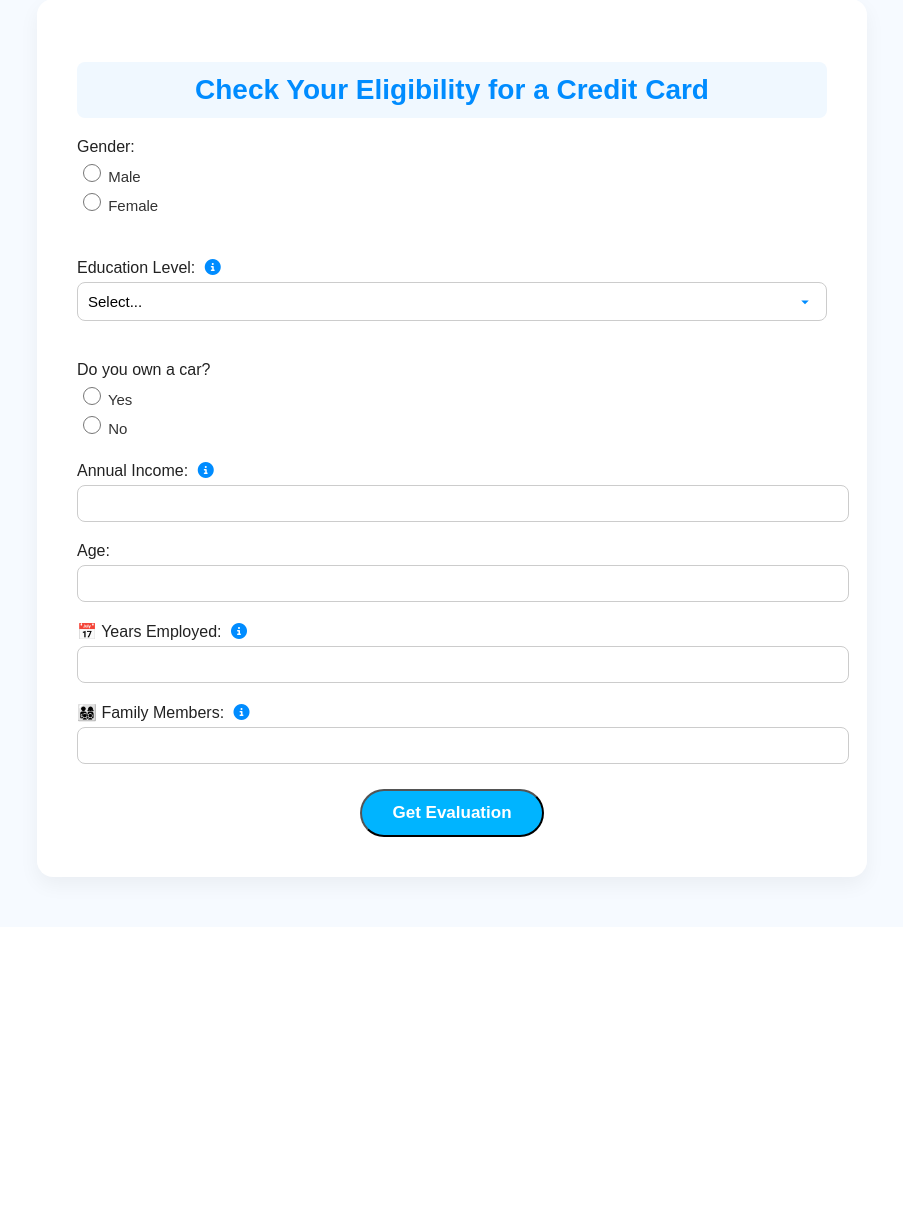
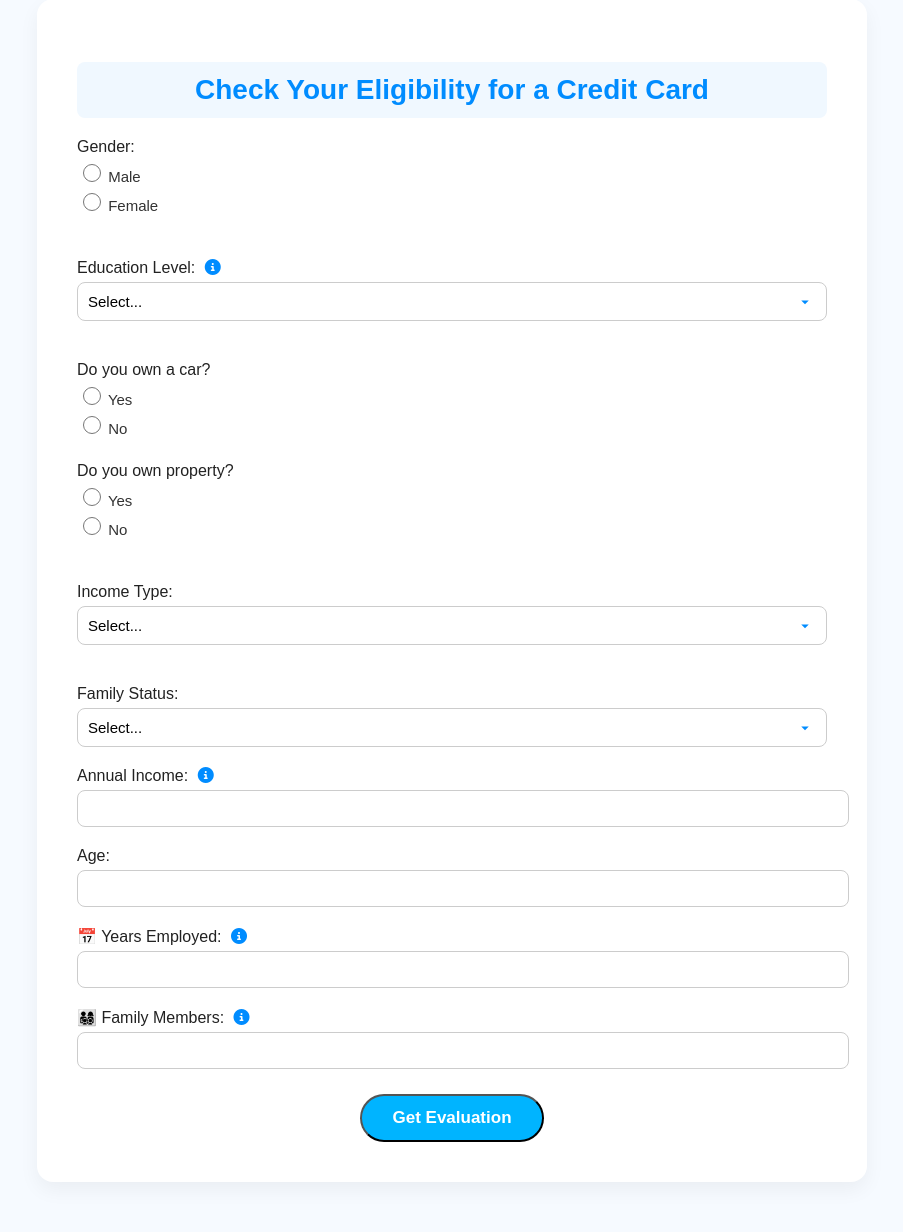
Before and after one commit to othmanalobayyat/GoCredi, a Flask app: page /form in a window 1280 px wide. Shown: the part 152-1384 px from the top of the page, without its empty margins (188-1091 px from the left). Before the commit the page ends 1042 px from the top, so only its background shows below. Run offline with Flask 3, Linux system fonts and the light colour scheme; parts of the project's set-up code (start-up, migrations or seed data) failed here and were passed over.

Commit message:
feat: complete ML pipeline integration with Flask (Set B features, RF model, working prediction flow)

```diff
--- a/credit_card_app/app/services/prediction_service.py
+++ b/credit_card_app/app/services/prediction_service.py
@@ -11,6 +11,9 @@ def predict_credit(form_data, pipeline):
         "CODE_GENDER": form_data["gender"],
         "FLAG_OWN_CAR": form_data["own_car"],
         "NAME_EDUCATION_TYPE": form_data["education"],
+        "FLAG_OWN_REALTY": form_data["own_realty"],
+        "NAME_INCOME_TYPE": form_data["income_type"],
+        "NAME_FAMILY_STATUS": form_data["family_status"],
         "AMT_INCOME_TOTAL": float(form_data["income"]),
         "AGE": int(form_data["age"]),
         "YEARS_EMPLOYED": int(form_data["years_employed"]),
@@ -21,7 +24,7 @@ def predict_credit(form_data, pipeline):
     proba = pipeline.predict_proba(raw_input)[0]
 
     return {
-        "prediction": prediction,
+        "prediction": int(prediction),
         "acceptance": round(proba[1] * 100, 1),
         "rejection": round(proba[0] * 100, 1),
     }
--- a/credit_card_app/app/templates/form.html
+++ b/credit_card_app/app/templates/form.html
@@ -1,22 +1,35 @@
-<!DOCTYPE html>
+<!doctype html>
 <html lang="en">
-
   <head>
-  <meta charset="UTF-8">
+    <meta charset="UTF-8" />
     <title>Application Form | GoCredi</title>
-  <link rel="stylesheet" href="{{ url_for('static', filename='css/style.css') }}">
-  <link rel="stylesheet" href="https://cdnjs.cloudflare.com/ajax/libs/font-awesome/6.4.0/css/all.min.css">
+    <link
+      rel="stylesheet"
+      href="{{ url_for('static', filename='css/style.css') }}"
+    />
+    <link
+      rel="stylesheet"
+      href="https://cdnjs.cloudflare.com/ajax/libs/font-awesome/6.4.0/css/all.min.css"
+    />
     <!-- Favicon -->
-  <link rel="icon" type="image/x-icon" href="{{ url_for('static', filename='img/favicon.ico') }}?v=2">
+    <link
+      rel="icon"
+      type="image/x-icon"
+      href="{{ url_for('static', filename='img/favicon.ico') }}?v=2"
+    />
   </head>
 
   <body>
-
     <!-- Navbar -->
     <nav class="navbar">
       <div class="logo">
-      <img src="{{ url_for('static', filename='img/logo-white.png') }}" alt="GoCredi Logo">
-      <span style="font-weight: bold; color: #FFF; font-size: 22px;">GoCredi</span>
+        <img
+          src="{{ url_for('static', filename='img/logo-white.png') }}"
+          alt="GoCredi Logo"
+        />
+        <span style="font-weight: bold; color: #fff; font-size: 22px"
+          >GoCredi</span
+        >
       </div>
       <ul>
         <li><a href="/">Home</a></li>
@@ -28,7 +41,9 @@
 
     <!-- Form Section -->
     <div class="container">
-    <h2 style="text-align:center;">Check Your Eligibility for a Credit Card</h2>
+      <h2 style="text-align: center">
+        Check Your Eligibility for a Credit Card
+      </h2>
 
       <form method="POST" action="/predict">
         <div class="form-row">
@@ -36,8 +51,13 @@
           <div class="form-group">
             <label>Gender:</label>
             <div class="inline-options">
-            <label><input type="radio" name="gender" value="M" required> Male</label>
-            <label><input type="radio" name="gender" value="F"> Female</label>
+              <label
+                ><input type="radio" name="gender" value="M" required />
+                Male</label
+              >
+              <label
+                ><input type="radio" name="gender" value="F" /> Female</label
+              >
             </div>
           </div>
 
@@ -45,8 +65,15 @@
           <div class="form-group">
             <label for="education">
               Education Level:
-            <i class="fas fa-info-circle" onclick="openModal('educationModal')"
-              style="cursor: pointer; color: var(--primary-dark); margin-left: 5px;"></i>
+              <i
+                class="fas fa-info-circle"
+                onclick="openModal('educationModal')"
+                style="
+                  cursor: pointer;
+                  color: var(--primary-dark);
+                  margin-left: 5px;
+                "
+              ></i>
             </label>
 
             <select id="education" name="education" required>
@@ -55,21 +82,63 @@
               <option value="Secondary / secondary special">Secondary</option>
               <option value="Incomplete higher">Incomplete Higher</option>
               <option value="Lower secondary">Lower Secondary</option>
+              <option value="Academic degree">Academic Degree</option>
             </select>
           </div>
 
           <!-- Own Car -->
           <div class="form-group">
             <label>Do you own a car?</label>
-          <!-- <label>
-  Do you own a car?
-  <i class="fas fa-info-circle" onclick="openModal('carModal')" style="cursor: pointer; color: var(--primary-dark); margin-left: 5px;"></i>
-</label> -->
+            <div class="inline-options">
+              <label
+                ><input type="radio" name="own_car" value="Y" required />
+                Yes</label
+              >
+              <label><input type="radio" name="own_car" value="N" /> No</label>
+            </div>
+          </div>
+        </div>
 
+        <!-- Row 2: Property ownership / Income type / Family status -->
+        <div class="form-row">
+          <!-- Own Realty -->
+          <div class="form-group">
+            <label>Do you own property?</label>
             <div class="inline-options">
-            <label><input type="radio" name="own_car" value="Y" required> Yes</label>
-            <label><input type="radio" name="own_car" value="N"> No</label>
+              <label
+                ><input type="radio" name="own_realty" value="Y" required />
+                Yes</label
+              >
+              <label
+                ><input type="radio" name="own_realty" value="N" /> No</label
+              >
             </div>
+          </div>
+
+          <!-- Income Type -->
+          <div class="form-group">
+            <label for="income_type">Income Type:</label>
+            <select id="income_type" name="income_type" required>
+              <option value="">Select...</option>
+              <option value="Working">Working</option>
+              <option value="Commercial associate">Commercial Associate</option>
+              <option value="State servant">State Servant</option>
+              <option value="Pensioner">Pensioner</option>
+              <option value="Student">Student</option>
+            </select>
+          </div>
+
+          <!-- Family Status -->
+          <div class="form-group">
+            <label for="family_status">Family Status:</label>
+            <select id="family_status" name="family_status" required>
+              <option value="">Select...</option>
+              <option value="Married">Married</option>
+              <option value="Single / not married">Single</option>
+              <option value="Civil marriage">Civil Marriage</option>
+              <option value="Separated">Separated</option>
+              <option value="Widow">Widow</option>
+            </select>
           </div>
         </div>
 
@@ -77,15 +146,22 @@
         <div class="form-group">
           <label for="income">
             Annual Income:
-          <i class="fas fa-info-circle" onclick="openModal('incomeModal')"
-            style="cursor: pointer; color: var(--primary-dark); margin-left: 5px;"></i>
+            <i
+              class="fas fa-info-circle"
+              onclick="openModal('incomeModal')"
+              style="
+                cursor: pointer;
+                color: var(--primary-dark);
+                margin-left: 5px;
+              "
+            ></i>
           </label>
-        <input type="number" id="income" name="income" required>
+          <input type="number" id="income" name="income" required />
         </div>
 
         <div class="form-group">
           <label for="age">Age:</label>
-        <input type="number" id="age" name="age" required>
+          <input type="number" id="age" name="age" required />
         </div>
 
         <!-- Employment Years & Family Members -->
@@ -93,31 +169,55 @@
           <div class="form-group half">
             <label for="years_employed">
               📅 Years Employed:
-            <i class="fas fa-info-circle" onclick="openModal('employmentModal')"
-              style="cursor: pointer; color: var(--primary-dark); margin-left: 5px;"></i>
+              <i
+                class="fas fa-info-circle"
+                onclick="openModal('employmentModal')"
+                style="
+                  cursor: pointer;
+                  color: var(--primary-dark);
+                  margin-left: 5px;
+                "
+              ></i>
             </label>
 
-          <input type="number" id="years_employed" name="years_employed" min="0" required>
+            <input
+              type="number"
+              id="years_employed"
+              name="years_employed"
+              min="0"
+              required
+            />
           </div>
           <div class="form-group">
             <label for="family_members">
               👨‍👩‍👧‍👦 Family Members:
-            <i class="fas fa-info-circle" onclick="openModal('familyModal')"
-              style="cursor: pointer; color: var(--primary-dark); margin-left: 5px;"></i>
+              <i
+                class="fas fa-info-circle"
+                onclick="openModal('familyModal')"
+                style="
+                  cursor: pointer;
+                  color: var(--primary-dark);
+                  margin-left: 5px;
+                "
+              ></i>
             </label>
 
-          <input type="number" id="family_members" name="family_members" min="1" required>
+            <input
+              type="number"
+              id="family_members"
+              name="family_members"
+              min="1"
+              required
+            />
           </div>
         </div>
 
-      <div style="text-align:center; margin-top: 25px;">
+        <div style="text-align: center; margin-top: 25px">
           <button type="submit" class="start-btn">Get Evaluation</button>
         </div>
       </form>
     </div>
-
   </body>
-
 </html>
 
 <!-- Income Explanation Modal -->
@@ -126,8 +226,9 @@
     <span class="close" onclick="closeModal('incomeModal')">&times;</span>
     <h3>?What is Annual Income</h3>
     <p>
-      .It refers to the total amount you earn yearly from all sources of income. The higher your income, the greater
-      your chance of getting card approval, as the bank sees you as more financially reliable
+      .It refers to the total amount you earn yearly from all sources of income.
+      The higher your income, the greater your chance of getting card approval,
+      as the bank sees you as more financially reliable
     </p>
   </div>
 </div>
@@ -138,8 +239,9 @@
     <span class="close" onclick="closeModal('educationModal')">&times;</span>
     <h3>?What is Education Level</h3>
     <p>
-      It refers to your highest academic achievement. This helps banks assess your background and financial knowledge.
-      Higher education may positively influence approval
+      It refers to your highest academic achievement. This helps banks assess
+      your background and financial knowledge. Higher education may positively
+      influence approval
     </p>
   </div>
 </div>
@@ -150,8 +252,8 @@
     <span class="close" onclick="closeModal('employmentModal')">&times;</span>
     <h3>Years of Employment</h3>
     <p>
-      This refers to how long you have been employed. More years indicate financial stability, which increases your
-      approval chances
+      This refers to how long you have been employed. More years indicate
+      financial stability, which increases your approval chances
     </p>
   </div>
 </div>
@@ -162,7 +264,8 @@
     <span class="close" onclick="closeModal('familyModal')">&times;</span>
     <h3>Number of Family Members</h3>
     <p>
-      This helps banks estimate your financial responsibilities. A higher number of dependents might affect your eligibility slightly
+      This helps banks estimate your financial responsibilities. A higher number
+      of dependents might affect your eligibility slightly
     </p>
   </div>
 </div>
@@ -178,10 +281,6 @@
   </div>
 </div> -->
 
-
-
-
-
 <script>
   function openModal(id) {
     document.getElementById(id).style.display = "block";
@@ -192,11 +291,11 @@
   }
 
   window.onclick = function (event) {
-    const modals = document.querySelectorAll('.modal');
-    modals.forEach(modal => {
+    const modals = document.querySelectorAll(".modal");
+    modals.forEach((modal) => {
       if (event.target == modal) {
         modal.style.display = "none";
       }
     });
-  }
+  };
 </script>
```
Also changed, not shown: 1 other file. Lines whose indentation alone changed are shown as unchanged.
